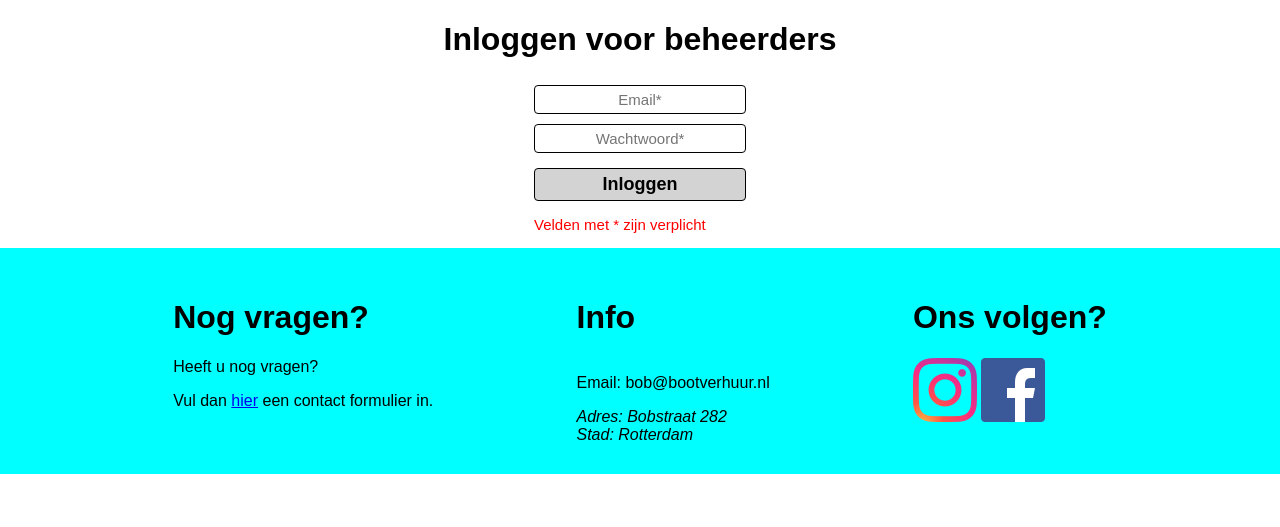
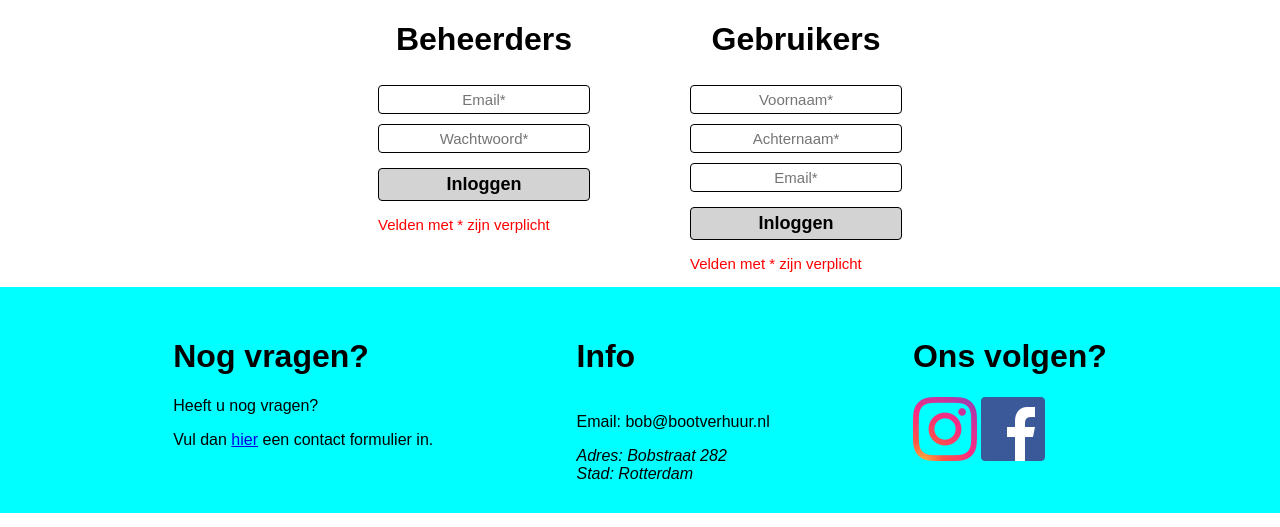
Before and after one commit to YannickWhorst/Bootverhuur-Bob, a PHP site: page /inloggen.php in a window 1280 px wide. Shown: the part 100-627 px from the top of the page. Run offline with PHP 8.4, Linux system fonts and the light colour scheme.

Commit message:
user login toegevoegd

```diff
--- a/css/boothuren.css
+++ b/css/boothuren.css
@@ -12,7 +12,9 @@
 }
 
 .bootblok{
-    background-color: lightblue;
+    background-color: white;
+    box-shadow: 3px 3px 4px 4px #888888;
+    border-radius: 5px;
     width: 350px;
     height: 430px;
     display: flex;
--- a/css/inloggen.css
+++ b/css/inloggen.css
@@ -8,7 +8,7 @@
     justify-content: center;
 }
 
-.heleForm{
+.beheerderForm{
     display: flex;
     justify-content: center;
 }
@@ -33,3 +33,15 @@
     border-radius: 4px;
     background-color: lightgray;
 }
+
+.userForm{
+    display: flex;
+    justify-content: center;
+}
+
+.beideForms{
+    display: flex;
+    flex-direction: row;
+    justify-content: center;
+    gap: 100px;
+}
--- a/public/beheerder.php
+++ b/public/beheerder.php
@@ -33,9 +33,10 @@
         <?php }?>
     </table>
 </div>
-
+<hr>
 <div class="voegBootToe">
     <h2 class="titel">Voeg een boot toe</h2>
+
 
     <div class="voegBoot">
         <form action="" method="post">
@@ -46,7 +47,6 @@
             <input class="submitKnop" type="submit" name="toevoegen" value="Voeg toe">
         </form>
     </div>
-
 
     <!-- Boot toevoegen -->
     <?php
--- a/public/inloggen.php
+++ b/public/inloggen.php
@@ -12,13 +12,30 @@
         require("../includes/header.php");
         require("../src/database_functions.php");
 
+        // Code voor beheerder inlog
+        $beheerder = null;
+        if (isset($_POST['beheerderInlog']))
+        {
+            $beheerder = getBeheerder($_POST['email'], $_POST['password']);
+
+            if($beheerder !== 'No user found') {
+                header("Location: ./beheerder.php");
+                exit;
+            } else {
+                ?>
+                <h1 style="color: red">Geen user gevonden</h1>
+                <?php
+            }
+        }
+
+        // Code voor user inlog
         $user = null;
-        if (isset($_POST['inloggen']))
+        if (isset($_POST['userInlog']))
         {
-            $user = getUser($_POST['email'], $_POST['password']);
+            $user = getUser($_POST['vNaam'], $_POST['aNaam'], $_POST['email']);
 
             if($user !== 'No user found') {
-                header("Location: ./beheerder.php");
+                header("Location: ./user.php");
                 exit;
             } else {
                 ?>
@@ -28,17 +45,32 @@
         }
     ?>
 
-    <h1 class="title">Inloggen voor beheerders</h1>
-    <div class="heleForm">
+<div class="beideForms">
+    <div id="beheerderInlog">
+        <h1 class="title">Beheerders</h1>
+        <div class="beheerderForm">
             <form action="" method="post">
-            <input class="loginInputs" type="email" name="email" id="email" placeholder="Email*" required> <br>
-            <input class="loginInputs" type="password" name="password" id="password" placeholder="Wachtwoord*" required> <br>
-            <input class="loginSubmit" type="submit" name="inloggen" value="Inloggen">
-            <p class="velden">Velden met * zijn verplicht</p>
-        </form>
+                <input class="loginInputs" type="email" name="email" id="email" placeholder="Email*" required> <br>
+                <input class="loginInputs" type="password" name="password" id="password" placeholder="Wachtwoord*" required> <br>
+                <input class="loginSubmit" type="submit" name="beheerderInlog" value="Inloggen">
+                <p class="velden">Velden met * zijn verplicht</p>
+            </form>
+        </div>
     </div>
 
-
+    <div id="userInlog">
+        <h1 class="title">Gebruikers</h1>
+        <div class="userForm">
+            <form action="" method="post">
+                <input class="loginInputs" type="text" name="vNaam" id="vNaam" placeholder="Voornaam*"> <br>
+                <input class="loginInputs" type="text" name="aNaam" id="aNaam" placeholder="Achternaam*"> <br>
+                <input class="loginInputs" type="email" name="email" id="email" placeholder="Email*"> <br>
+                <input class="loginSubmit" type="submit" name="userInlog" value="Inloggen">
+                <p class="velden">Velden met * zijn verplicht</p>
+            </form>
+        </div>
+    </div>
+</div>
     <?php require_once("../includes/footer.php"); ?>
 </body>
 </html>
--- a/src/database_functions.php
+++ b/src/database_functions.php
@@ -50,11 +50,20 @@ function db_insertUser($query){
     }
 }
 
-function getUser($email, $password) {
-    $user = db_getData("SELECT * FROM users WHERE email='$email' AND password='$password'");
+function getBeheerder($email, $password) {
+    $user = db_getData("SELECT * FROM beheerder WHERE email='$email' AND password='$password'");
     if ($user->rowCount() > 0){
         return $user;
     } else {
         return "No user found";
     }
 }
+
+function getUser($vNaam, $aNaam, $email) {
+    $user = db_getData("SELECT * FROM users WHERE vNaam='$vNaam' AND aNaam='$aNaam' AND email='$email'");
+    if ($user->rowCount() > 0){
+        return $user;
+    } else {
+        return "No user found";
+    }
+}
```
Also changed, not shown: public/huurFormulier.php (+4 -4 lines).
